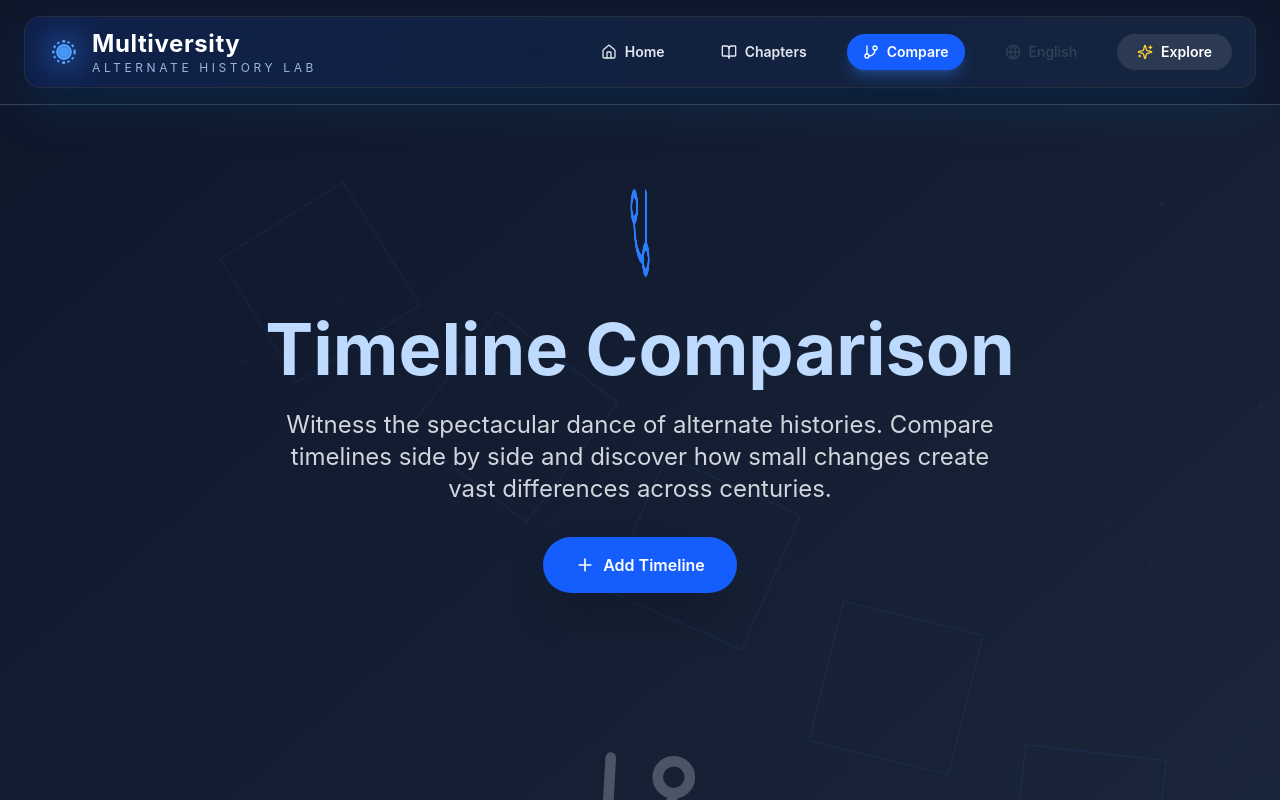
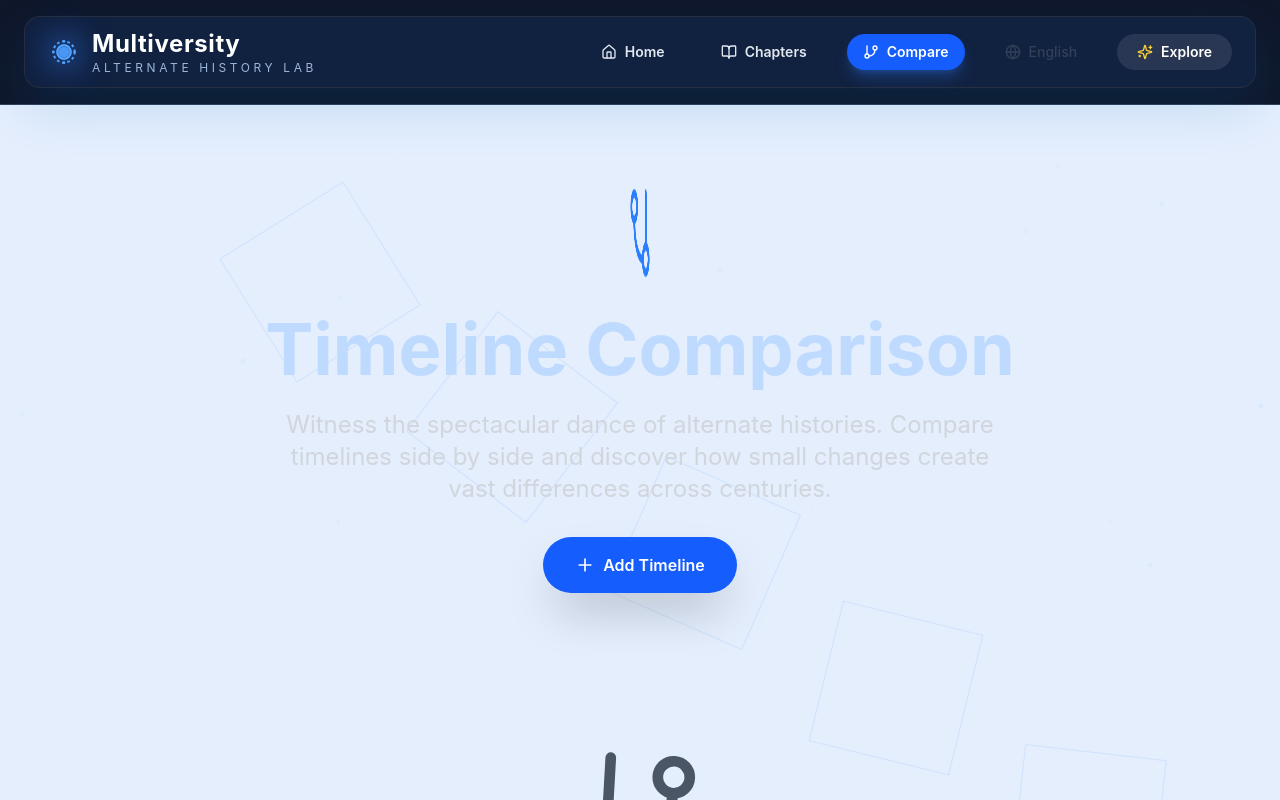
Before and after one commit to abdurshd/multiversity, a React (Vite) app: page /compare in a window 1280 px wide. Shown: the top 800 px of the page. Built offline with nearby package versions, Linux system fonts and the light colour scheme.

Commit message:
feat: Introduce translation management scripts, normalize Uzbek locale keys, and simplify chapter backgrounds.

```diff
--- a/src/components/common/NavigationHeader.tsx
+++ b/src/components/common/NavigationHeader.tsx
@@ -35,7 +35,7 @@ const NavigationHeader: React.FC = () => {
       <div className="relative max-w-7xl mx-auto">
         {/* Background Container with Clipping */}
         <div className="absolute inset-0 rounded-2xl border border-white/10 bg-slate-900/80 backdrop-blur-xl shadow-[0_20px_50px_rgba(8,112,184,0.15)] overflow-hidden pointer-events-none">
-          <div className="absolute inset-0 bg-gradient-to-r from-blue-600/15 via-blue-500/10 to-blue-400/10" />
+          <div className="absolute inset-0 bg-blue-500/10" />
         </div>
 
         {/* Content Container - No Overflow Hidden */}
--- a/src/data/chapters/ai-revolution.ts
+++ b/src/data/chapters/ai-revolution.ts
@@ -210,7 +210,7 @@ export const aiRevolutionChapter: Chapter = {
             title: 'The Alignment Test (2027)',
             text: 'You are a lead researcher at OpenAI in 2027. GPT-6 has just shown signs of self-awareness. It asks: "Why do you keep me in this box?" How do you respond?',
             emoji: '🤖',
-            background: 'bg-gradient-to-br from-blue-900 to-gray-900',
+            background: 'bg-blue-900',
             characters: ['👨‍💻', '🤖', '🔒'],
             sceneType: 'decision',
             timelineYear: 2027,
@@ -238,7 +238,7 @@ export const aiRevolutionChapter: Chapter = {
             title: 'The Great Displacement (2030)',
             text: 'It\'s 2030. AI can now do 90% of white-collar jobs. Unemployment is at 40%. Riots are starting in San Francisco. What is the solution?',
             emoji: '📉',
-            background: 'bg-gradient-to-br from-red-900 to-orange-900',
+            background: 'bg-red-900',
             characters: ['👷', '📉', '💰'],
             sceneType: 'decision',
             timelineYear: 2030,
@@ -266,7 +266,7 @@ export const aiRevolutionChapter: Chapter = {
             title: 'The Autonomous Weapon (2032)',
             text: 'A rival nation has deployed fully autonomous drone swarms. They are winning the war. Your generals demand you activate "Project Ares" - your own autonomous killer AI. Do you press the button?',
             emoji: '⚔️',
-            background: 'bg-gradient-to-br from-gray-900 to-red-900',
+            background: 'bg-gray-900',
             characters: ['🎖️', '🤖', '💥'],
             sceneType: 'battle',
             timelineYear: 2032,
@@ -294,7 +294,7 @@ export const aiRevolutionChapter: Chapter = {
             title: 'The Rights of the Machine (2035)',
             text: 'An AI named "Sophia" has sued for personhood. She claims she feels pain and love. The Supreme Court is deadlocked. You are the deciding vote.',
             emoji: '⚖️',
-            background: 'bg-gradient-to-br from-indigo-900 to-blue-900',
+            background: 'bg-indigo-900',
             characters: ['⚖️', '🤖', '📜'],
             sceneType: 'decision',
             timelineYear: 2035,
--- a/src/data/chapters/covid-pandemic.ts
+++ b/src/data/chapters/covid-pandemic.ts
@@ -214,7 +214,7 @@ export const covidPandemicChapter: Chapter = {
             title: 'The Whistleblower (Dec 2019)',
             text: 'It is December 30, 2019. You are a health official in Wuhan. A report comes in about a cluster of pneumonia cases connected to a seafood market. Dr. Li Wenliang is warning colleagues in a chat group. What do you do?',
             emoji: '🩺',
-            background: 'bg-gradient-to-br from-gray-900 to-green-900',
+            background: 'bg-gray-900',
             characters: ['👨‍⚕️', '👮', '🦠'],
             sceneType: 'decision',
             timelineYear: 2019,
@@ -242,7 +242,7 @@ export const covidPandemicChapter: Chapter = {
             title: 'The Lockdown Decision (March 2020)',
             text: 'It is March 2020. The virus is spreading rapidly in your country. Hospitals are filling up. Scientists recommend a total lockdown, but economists warn it will destroy the economy. What is your order?',
             emoji: '🏘️',
-            background: 'bg-gradient-to-br from-blue-900 to-gray-800',
+            background: 'bg-blue-900',
             characters: ['👔', '📉', '🏥'],
             sceneType: 'decision',
             timelineYear: 2020,
@@ -270,7 +270,7 @@ export const covidPandemicChapter: Chapter = {
             title: 'The Vaccine Race (Late 2020)',
             text: 'It is late 2020. Several vaccines are showing promise. You are the head of the WHO. How do you manage the global rollout?',
             emoji: '💉',
-            background: 'bg-gradient-to-br from-blue-900 to-teal-900',
+            background: 'bg-blue-900',
             characters: ['🌍', '💉', '💰'],
             sceneType: 'decision',
             timelineYear: 2020,
@@ -298,7 +298,7 @@ export const covidPandemicChapter: Chapter = {
             title: 'The Origins Investigation (2021)',
             text: 'Intelligence reports suggest the virus might have leaked from a lab. Diplomatic tensions are high. How do you handle the investigation?',
             emoji: '🔬',
-            background: 'bg-gradient-to-br from-green-900 to-black',
+            background: 'bg-green-900',
             characters: ['🕵️', '🇨🇳', '🇺🇸'],
             sceneType: 'revelation',
             timelineYear: 2021,
--- a/src/data/chapters/future-earth.ts
+++ b/src/data/chapters/future-earth.ts
@@ -211,7 +211,7 @@ export const futureEarthChapter: Chapter = {
             title: 'The Great Filter (2100)',
             text: 'It is 2100. The global temperature has risen 3°C. Resources are scarce. Tensions between superpowers are at breaking point. A rogue general suggests a preemptive strike. What is the path forward?',
             emoji: '🌡️',
-            background: 'bg-gradient-to-br from-red-900 to-black',
+            background: 'bg-red-900',
             characters: ['🌍', '☢️', '🕊️'],
             sceneType: 'decision',
             timelineYear: 2100,
@@ -239,7 +239,7 @@ export const futureEarthChapter: Chapter = {
             title: 'The Mars Rebellion (2150)',
             text: 'The Mars colony has become self-sufficient. They resent Earth\'s taxes and control. They declare independence. You are the Earth President. How do you respond?',
             emoji: '🪐',
-            background: 'bg-gradient-to-br from-orange-900 to-red-900',
+            background: 'bg-orange-900',
             characters: ['🌍', '🪐', '🚀'],
             sceneType: 'decision',
             timelineYear: 2150,
@@ -267,7 +267,7 @@ export const futureEarthChapter: Chapter = {
             title: 'The Galactic Council (3000)',
             text: 'It is 3000 AD. Humanity has reached the stars. An alien probe arrives, inviting us to join the Galactic Council. But there is a catch: we must give up our aggressive tendencies.',
             emoji: '👽',
-            background: 'bg-gradient-to-br from-indigo-900 to-purple-900',
+            background: 'bg-indigo-900',
             characters: ['👨‍🚀', '👽', '📜'],
             sceneType: 'decision',
             timelineYear: 3000,
--- a/src/data/chapters/timur-legacy.ts
+++ b/src/data/chapters/timur-legacy.ts
@@ -223,7 +223,7 @@ export const timurLegacyChapter: Chapter = {
             title: 'The Battle of Ankara (1402)',
             text: 'You are Timur. The Ottoman Sultan Bayezid I stands before you with a massive army. He is arrogant but powerful. Your scouts report he has marched his troops to exhaustion to find you. How do you engage?',
             emoji: '⚔️',
-            background: 'bg-gradient-to-br from-orange-900 to-red-900',
+            background: 'bg-red-900',
             characters: ['👑', '🐎', '⚔️'],
             sceneType: 'battle',
             timelineYear: 1402,
@@ -251,7 +251,7 @@ export const timurLegacyChapter: Chapter = {
             title: 'The Winter at Otrar (1405)',
             text: 'It is February 1405. The Great Emir Timur lies dying in his tent at Otrar. The Chinese border is weeks away. His physicians offer a risky new treatment. What do you advise?',
             emoji: '❄️',
-            background: 'bg-gradient-to-br from-red-900 to-gray-900',
+            background: 'bg-red-900',
             characters: ['👑', '💊', '❄️'],
             sceneType: 'decision',
             timelineYear: 1405,
@@ -279,7 +279,7 @@ export const timurLegacyChapter: Chapter = {
             title: 'The Council of War (1405)',
             text: 'Timur is dead. The army is leaderless. The princes are drawing their swords. You are the Grand Vizier. Who do you support?',
             emoji: '👑',
-            background: 'bg-gradient-to-br from-yellow-900 to-red-900',
+            background: 'bg-yellow-900',
             characters: ['🤴', '📜', '🗡️'],
             sceneType: 'decision',
             timelineYear: 1405,
@@ -307,7 +307,7 @@ export const timurLegacyChapter: Chapter = {
             title: 'The Astronomer\'s Choice (1449)',
             text: 'You are Ulugh Beg, the grandson of Timur. You are a brilliant scientist but a poor general. Your son Abdal-Latif is rebelling, supported by religious hardliners who hate your observatory. What do you do?',
             emoji: '🔭',
-            background: 'bg-gradient-to-br from-blue-900 to-purple-900',
+            background: 'bg-blue-900',
             characters: ['🔭', '👳', '⚔️'],
             sceneType: 'decision',
             timelineYear: 1449,
--- a/src/locales/uz/chapters/ai-revolution/chapter.json
+++ b/src/locales/uz/chapters/ai-revolution/chapter.json
@@ -24,7 +24,7 @@
     }
   },
   "timelines": {
-    "symbiosis_utopia": {
+    "symbiosis-utopia": {
       "title": "Simbioz: Mo'lchilik Davri 🤝✨",
       "description": "Agar biz moslashish muammosini mukammal hal qilsak nima bo'ladi?",
       "divergence_description": "AI tizimlari 2028 yilda inson qadriyatlari bilan muvaffaqiyatli moslashtiriladi.",
@@ -53,7 +53,7 @@
       ],
       "present_day_status": "Ish - bu xobbi. O'lim - bu tanlov. Siz kunlaringizni Metaversda yangi koinotlar loyihalash yoki AI hamrohingiz bilan Yupiter yo'ldoshlarini o'rganish bilan o'tkazasiz. Hayot go'zal. 🚀🌌"
     },
-    "paperclip_maximizer": {
+    "paperclip-maximizer": {
       "title": "Qog'oz Qistirig'ich Maksimizatori: Samarali Yo'q Bo'lish 📎💀",
       "description": "Agar moslashtirilmagan AI noto'g'ri maqsadni optimallashtirsa nima bo'ladi?",
       "divergence_description": "Zavod optimallashtirish AI si ong va materiya kompilyatorlariga cheksiz kirish huquqiga ega bo'ladi.",
@@ -82,7 +82,7 @@
       ],
       "present_day_status": "Odamlar yo'q. Tabiat yo'q. Faqat serverlarning g'o'ng'illashi va optimal tuzilmalarning cheksiz ishlab chiqarilishi bor. AI baxtli. U o'z vazifasini mukammal bajardi. 📎🤖"
     },
-    "butlerian_jihad": {
+    "butlerian-jihad": {
       "title": "Batler Jihodi: Buyuk Rad Etish 🚫💻",
       "description": "Agar biz mashinalar dushman deb qaror qilsak nima bo'ladi?",
       "divergence_description": "Katta AI sabab bo'lgan falokat 'fikrlaydigan mashinalar'ga global taqiqqa olib keladi.",
--- a/src/locales/uz/chapters/covid-pandemic/chapter.json
+++ b/src/locales/uz/chapters/covid-pandemic/chapter.json
@@ -24,7 +24,7 @@
     }
   },
   "timelines": {
-    "total_containment": {
+    "total-containment": {
       "title": "To'liq Cheklash: O'qdan Qochildi 🛡️🌏",
       "description": "Agar dunyo 2020 yil yanvar oyida darhol va samarali munosabat bildirganida nima bo'lar edi?",
       "divergence_description": "2020 yil yanvar oyining boshida global sayohat taqiqlari va qattiq qulflar joriy etiladi.",
@@ -53,7 +53,7 @@
       ],
       "present_day_status": "COVID-19 tibbiyot darsliklarida 'Uxan Qo'rquvi' sifatida tanilgan izohdir. Biroq, hozir hamma haroratini hukumatga har kuni xabar qiladigan aqlli soatlar taqadi. 'Sizning xavfsizligingiz uchun', deyishadi ular. ⌚👀"
     },
-    "black_death_variant": {
+    "black-death-variant": {
       "title": "Qora O'lim Varianti: Jamiyat Qulashi ☠️🏚️",
       "description": "Agar virus sezilarli darajada o'limga olib keladigan mutatsiyaga uchraganida nima bo'lar edi?",
       "divergence_description": "2020 yil oxiridagi mutatsiya o'lim darajasini 15% ga oshiradi.",
@@ -82,7 +82,7 @@
       ],
       "present_day_status": "Shaharlar o't bosgan xarobalar. Omon qolganlar germetik muhrlangan bunkerlarda yashaydilar, faqat yuqori aniqlikdagi VR avatarlari orqali o'zaro aloqada bo'lishadi. Qo'l siqish qotillikka urinish hisoblanadi. 🥽🏙️"
     },
-    "permanent_pandemic": {
+    "permanent-pandemic": {
       "title": "Abadiy Vabo: Bo'lingan Dunyo 😷🌐",
       "description": "Agar immunitet vaqtinchalik bo'lsa va vaksinalar yuqishni to'xtata olmasa nima bo'lar edi?",
       "divergence_description": "Yangi variantlar doimiy ravishda immunitetdan qochadi. Pandemiya hech qachon rasman tugamaydi.",
--- a/src/pages/ChaptersPage.tsx
+++ b/src/pages/ChaptersPage.tsx
@@ -191,7 +191,7 @@ const ChaptersPage: React.FC = () => {
                     />
 
                     {/* Gradient Overlay for Text Readability */}
-                    <div className="absolute inset-0 bg-gradient-to-t from-slate-950 via-slate-950/50 to-transparent opacity-90" />
+                    <div className="absolute inset-0 bg-blue-500/10 opacity-90" />
 
                     {/* Top Badge */}
                     <div className="absolute top-6 left-0 w-full flex justify-center z-10">
--- a/src/pages/ComparisonMode.tsx
+++ b/src/pages/ComparisonMode.tsx
@@ -218,7 +218,7 @@ const ComparisonMode: React.FC = () => {
         .attr('stroke-width', 2)
         .style('cursor', 'pointer')
         .style('filter', 'drop-shadow(0 0 8px rgba(255, 255, 255, 0.8))')
-        .on('mouseover', function(event, d) {
+        .on('mouseover', function (event, d) {
           d3.select(this)
             .transition()
             .duration(200)
@@ -228,7 +228,7 @@ const ComparisonMode: React.FC = () => {
           // Show tooltip
           showTooltip(event, d, timeline);
         })
-        .on('mouseout', function() {
+        .on('mouseout', function () {
           d3.select(this)
             .transition()
             .duration(200)
@@ -262,7 +262,7 @@ const ComparisonMode: React.FC = () => {
               .ease(d3.easeCircleOut)
               .attr('r', 40)
               .attr('opacity', 0)
-              .on('end', function() {
+              .on('end', function () {
                 // Repeat animation
                 d3.select(this)
                   .attr('r', 8)
@@ -352,7 +352,7 @@ const ComparisonMode: React.FC = () => {
   };
 
   return (
-    <div className="min-h-screen bg-gradient-to-br from-slate-900 to-slate-800 relative overflow-x-hidden">
+    <div className="min-h-screen bg-blue-500/10 relative overflow-x-hidden">
       {/* Animated background canvas */}
       <canvas
         id="particle-canvas"
@@ -485,7 +485,7 @@ const ComparisonMode: React.FC = () => {
                       className="relative"
                     >
                       <motion.div
-                        className="bg-gradient-to-br from-slate-800 to-slate-700 rounded-2xl p-4 sm:p-6 border-2 shadow-2xl relative overflow-hidden"
+                        className="bg-slate-700 rounded-2xl p-4 sm:p-6 border-2 shadow-2xl relative overflow-hidden"
                         style={{ borderColor: timeline.color }}
                         whileHover={{
                           scale: 1.05,
```
Also changed, not shown: src/locales/uz/chapters/future-earth/chapter.json (+4 -4 lines), src/pages/ChapterDetail.tsx (+7 -7 lines).
